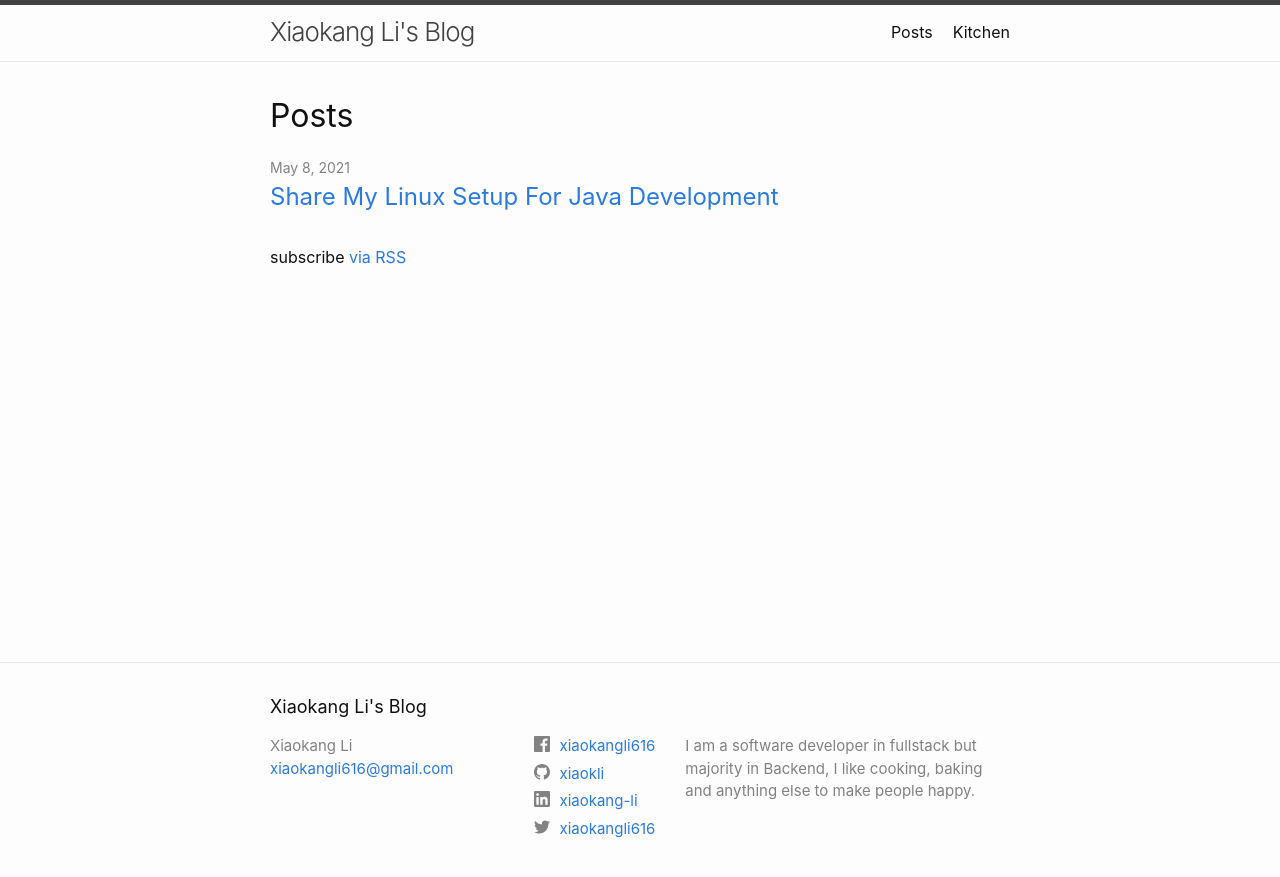
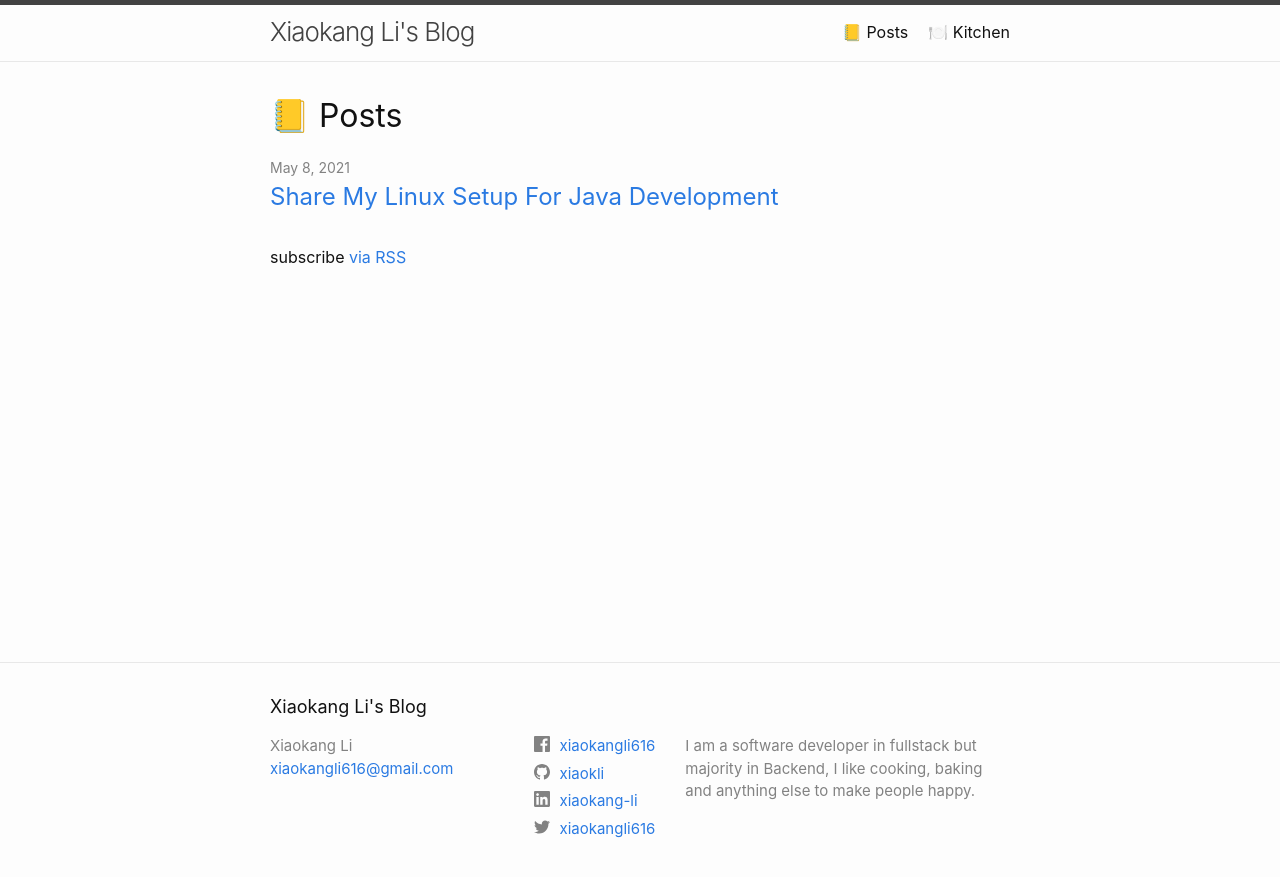
Before and after one commit to xiaokli/xiaokli.github.io, a Jekyll site: the page built from posts.markdown, in a window 1280 px wide. Shown: the top 877 px of the page. Built offline with Jekyll 4.4.1, drawn with Linux system fonts in a browser that asks for light colours.

Commit message:
update wording

```diff
--- a/posts.markdown
+++ b/posts.markdown
@@ -1,5 +1,5 @@
 ---
 layout: posts
-title: Posts
+title: 📒 Posts
 permalink: /posts/
 ---
--- a/recipes.html
+++ b/recipes.html
@@ -1,6 +1,6 @@
 ---
 layout: default
-title: Kitchen
+title: 🍽️ Kitchen
 permalink: /recipes/
 ---
 
```
